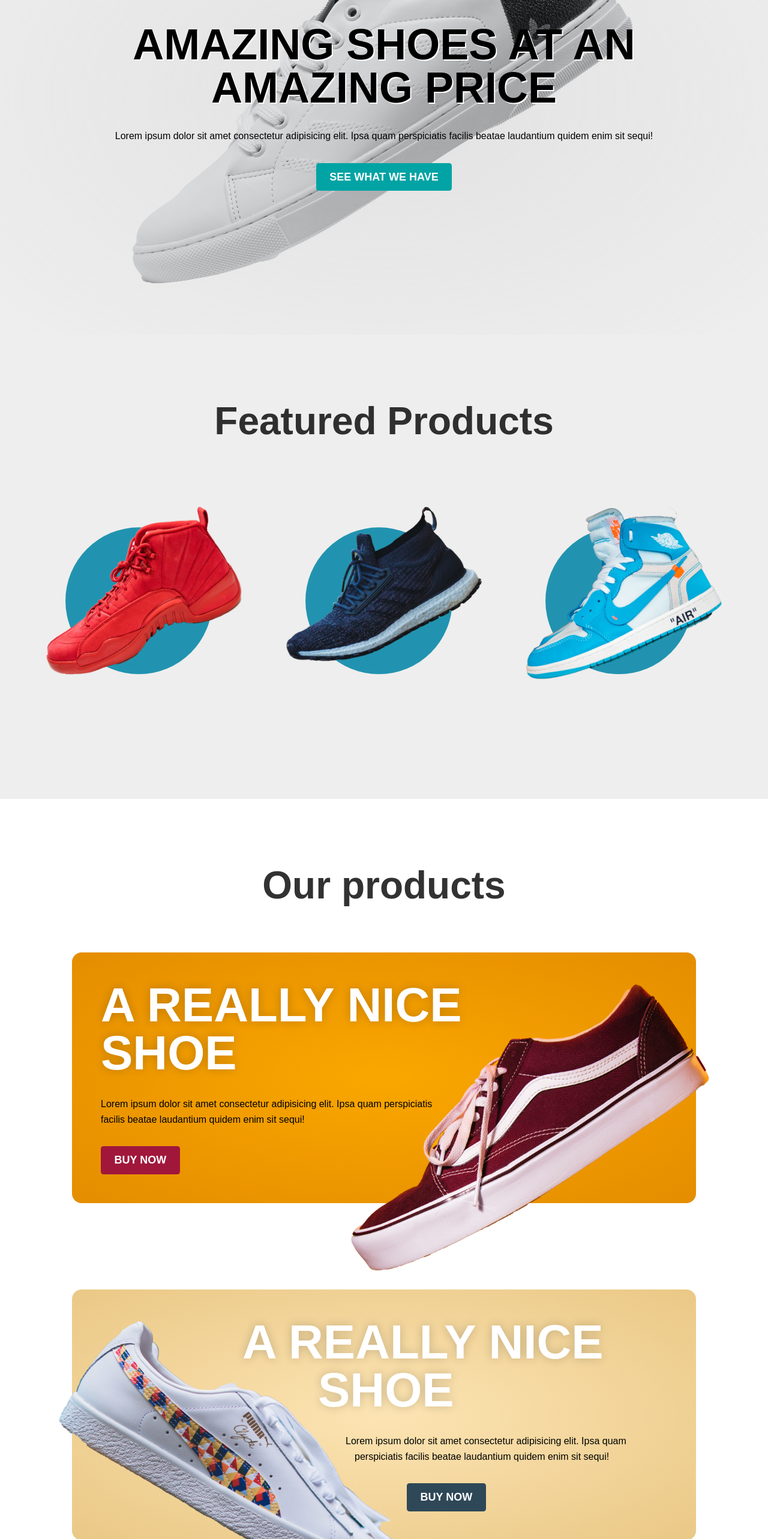
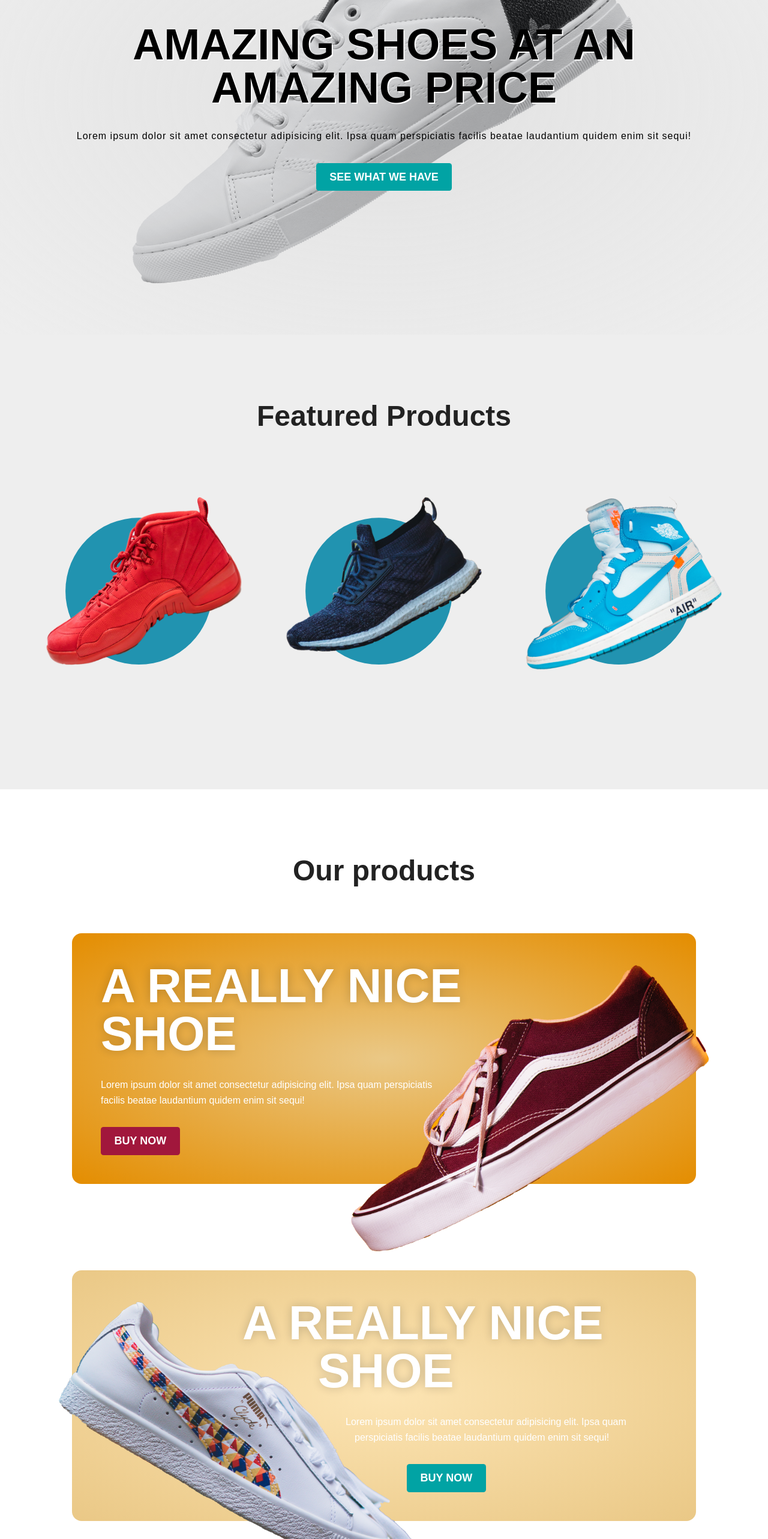
Before and after one commit to julie-p/ecommerce-mern-stack, a React (Create React App) app: page / in a window 1280 px wide. Shown: the part 234-2800 px from the top of the page at 60% size. Built offline with nearby package versions, Linux system fonts and the light colour scheme.

Commit message:
new styling and display

```diff
--- a/src/Components/Header.js
+++ b/src/Components/Header.js
@@ -10,6 +10,7 @@ function Header() {
     let header = "header__hero";
     let btn = "btn";
     let h1;
+    let paragraph;
     switch (location.pathname) {
         case '/':
             header += " home";
@@ -20,6 +21,7 @@ function Header() {
             header += " shop";
             btn += " btn-shop";
             h1 = <h1 className="header__primaryTitle title__shop">Find your perfect shoes</h1>
+            paragraph = "paragraph-display"
             break;
         default :
             header = "header__hero";
@@ -30,7 +32,7 @@ function Header() {
             <div className="container spacing">
                 <Menu />
                 {h1}
-                <p>Lorem ipsum dolor sit amet consectetur adipisicing elit. Ipsa quam perspiciatis facilis beatae laudantium
+                <p className={paragraph}>Lorem ipsum dolor sit amet consectetur adipisicing elit. Ipsa quam perspiciatis facilis beatae laudantium
                     quidem enim sit sequi!</p>
                 <Link to="/shop" className={btn}>See what we have</Link>
             </div>
--- a/src/styles/Header.css
+++ b/src/styles/Header.css
@@ -3,11 +3,18 @@
   text-align: center;
   padding: 15em 0;
   background: #eee;
-  position: relative;
 }
 
 .header__hero h1 {
   text-shadow: 2px 2px #fff;
+}
+
+.header__hero p {
+  letter-spacing: 1px;
+}
+
+.paragraph-display {
+  display: none;
 }
 
 .header__hero h1,
@@ -48,7 +55,7 @@
 
     .shop {
       padding-bottom: 385px;
-      background: url(../imgs/shoe-2.png), radial-gradient(#fff, #eee);
+      background: url(../imgs/shoe-2.png), radial-gradient(rgba(221, 221, 221, 0.856), #eee);
       background-blend-mode: multiply;
       background-attachment: fixed;
       background-repeat: no-repeat;
@@ -64,10 +71,6 @@
   display: none;
 }
 
-.header__hero {
-    --clr-accent: #faa700;
-}
-
 @media screen and  (max-width: 600px) {
   .header__cart {
     top: 2rem;
--- a/src/styles/Homepage.css
+++ b/src/styles/Homepage.css
@@ -4,10 +4,10 @@
 
 .section-title {
     text-align: center;
-    font-size: clamp(2.5rem, calc(5vw + 1rem), 4rem);
+    font-size: clamp(2rem, calc(5vw + 1rem), 3rem);
     font-weight: 800;
     line-height: 1;
-    opacity: .8;
+    color: #222;
     margin-bottom: 5rem;
 }
 
@@ -79,6 +79,10 @@
     margin: -5em 0 0 0;
 }
 
+.products__description {
+    color: #fff;
+}
+
 @media (min-width: 45em) {
     .product {
       text-align: left;
@@ -106,7 +110,7 @@
 }
 
 .shoe-red {
-    --clr-inner: #faa700;
+    --clr-inner: #eac886;
     --clr-outer: #e48d00;
     --clr-accent: #a1173c;
 }
@@ -114,11 +118,11 @@
 .shoe-white {
     --clr-inner: #fce4b3;
     --clr-outer: #eac886;
-    --clr-accent: #2f4858;
+    --clr-accent: #01a3a4;
 }
 
 .shoe-blue {
     --clr-inner: #6dd5ed;
     --clr-outer: #2193b0;
-    --clr-accent: #008951;
+    --clr-accent: #faa700;
 }
--- a/src/styles/Menu.css
+++ b/src/styles/Menu.css
@@ -4,17 +4,17 @@
 
 .menu__navList {
     position: absolute;
-    top: -350px;
+    top: -380px;
     left: 0;
     list-style: none;
     height: 100%;
     display: flex;
-    justify-content: center;
     align-items: center;
+    margin-top: 2rem;
 }
 
 .menu__navList > li {
-    margin: 2rem;
+    margin-right: 3rem;
 }
 
 .menu__navLink {
@@ -76,7 +76,7 @@
     }
 
     .open .bar {
-        background: linear-gradient(to right, #ddd, #eee, #fff);
+        background: #fff;
     }
 
     .bar.half {
@@ -108,7 +108,7 @@
         position: fixed;
         right: 0;
         top: -100vh;
-        background-color: #222;
+        background-color: #000;
         border-bottom-right-radius: 100%;
         border-bottom-left-radius: 100%;
         transition: all 950ms cubic-bezier(1,0,0,1);
```
